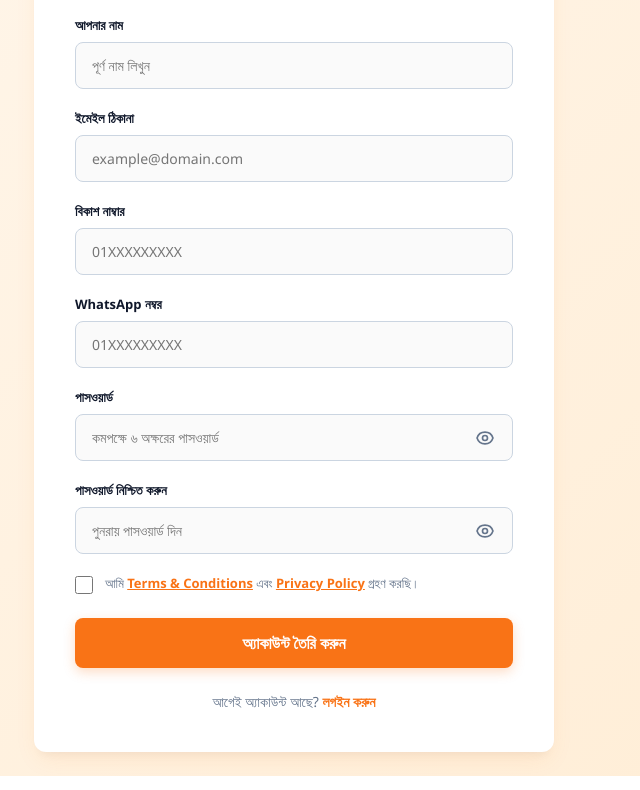
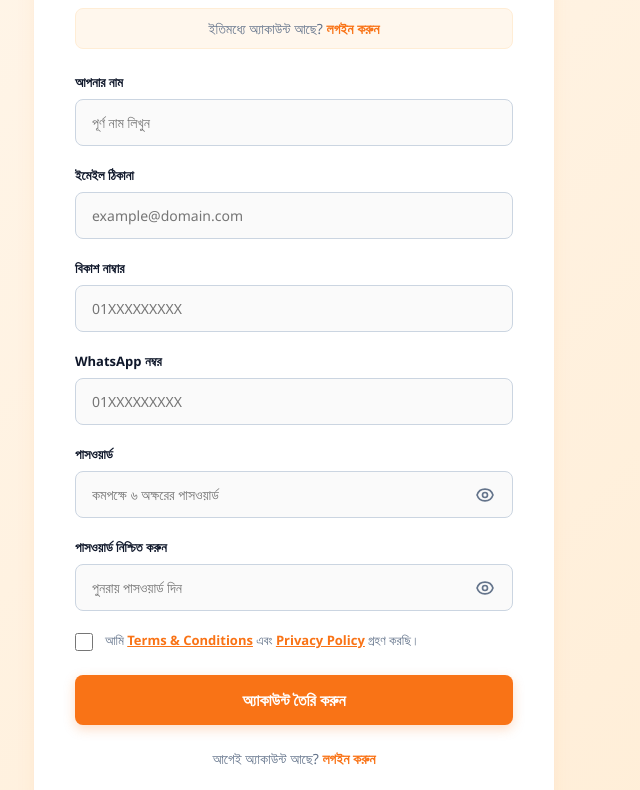
Before and after one commit to nazrulislam887441234-hash/ghoti-reseller, a plain HTML site: page signup.html in a window 1280 px wide. Shown: the part 238-1028 px from the top of the page, without its empty margins (346-986 px from the left). Drawn offline with Linux system fonts and the light colour scheme.

Commit message:
Add top login bar and adjust brand header margin
Added a top login prompt bar for user convenience and adjusted margin in the brand header.

```diff
--- a/signup.html
+++ b/signup.html
@@ -50,7 +50,7 @@
 
     .brand-header {
       text-align: center;
-      margin-bottom: 32px;
+      margin-bottom: 24px;
     }
 
     .brand-header img {
@@ -70,6 +70,28 @@
       font-size: 14px;
       color: var(--text-muted);
       margin-top: 6px;
+    }
+
+    /* Top Login Prompt Styling */
+    .top-login-bar {
+      background-color: #FFF7ED;
+      border: 1px solid #FFEDD5;
+      padding: 10px 16px;
+      border-radius: 8px;
+      text-align: center;
+      font-size: 14px;
+      color: var(--text-muted);
+      margin-bottom: 24px;
+    }
+
+    .top-login-bar a {
+      color: var(--accent);
+      text-decoration: none;
+      font-weight: 600;
+    }
+
+    .top-login-bar a:hover {
+      text-decoration: underline;
     }
 
     .form-group {
@@ -354,6 +376,11 @@
       <p>আপনার রিসেলার ব্যবসা শুরু করুন খুব সহজেই</p>
     </div>
 
+    <!-- টপ লগইন বার (উপরের দিকে সহজে খুঁজে পাওয়ার জন্য) -->
+    <div class="top-login-bar">
+      ইতিমধ্যে অ্যাকাউন্ট আছে? <a href="login.html">লগইন করুন</a>
+    </div>
+
     <form id="signupForm" novalidate>
       <div class="form-group">
         <label for="name">আপনার নাম</label>
@@ -622,17 +649,14 @@
       submitBtn.textContent = 'অ্যাকাউন্ট তৈরি হচ্ছে...';
 
       try {
-        // ১. Firebase Authentication অ্যাকাউন্ট তৈরি
         const userCredential = await createUserWithEmailAndPassword(auth, email, password);
         const user = userCredential.user;
 
-        // ২. ইমেইল ভেরিফিকেশন পাঠানো
         await sendEmailVerification(user);
 
         const normalizedPhone = phone.startsWith('+88') ? phone : `+88${phone}`;
         const normalizedWhatsApp = whatsapp.startsWith('+88') ? whatsapp : `+88${whatsapp}`;
 
-        // ৩. Firestore 'reseller' ডেসটিনেশন তৈরি (Document ID = user.uid)
         const resellerData = {
           uid: user.uid,
           balance: 0,
```
